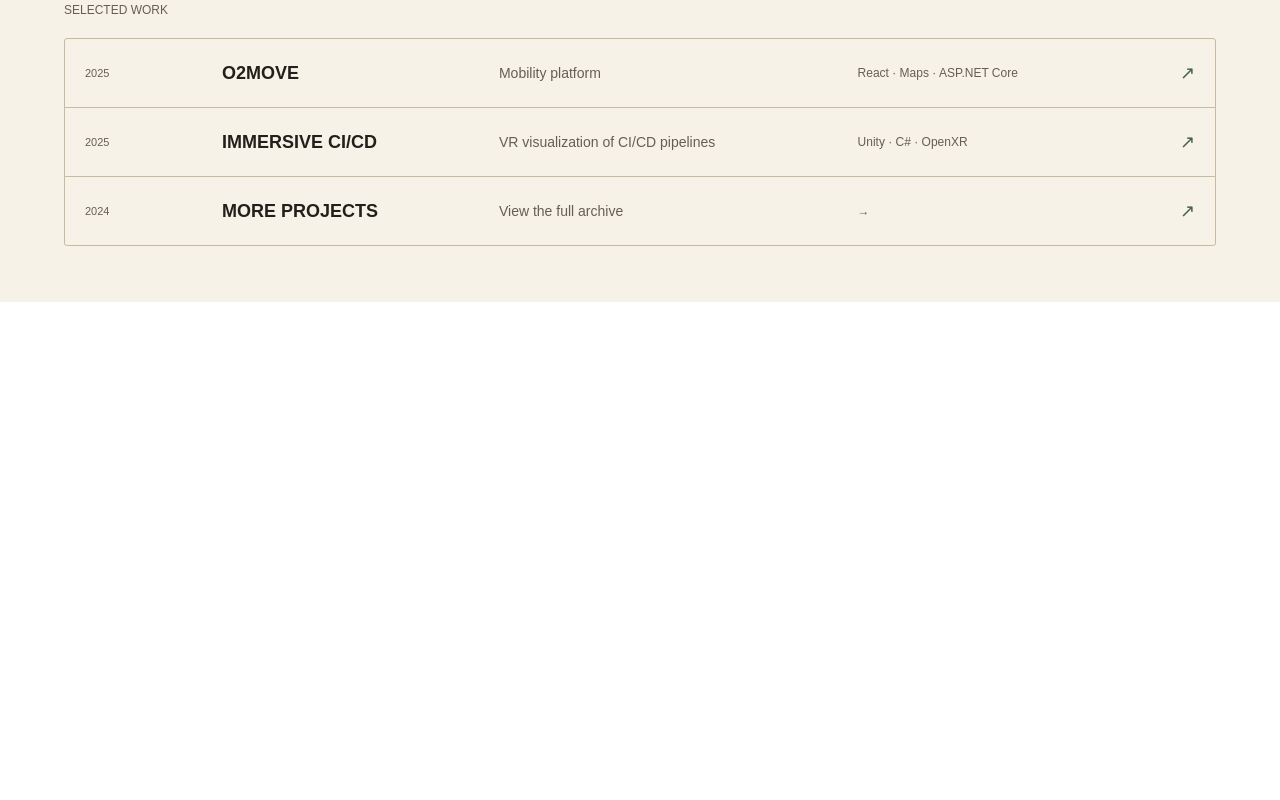
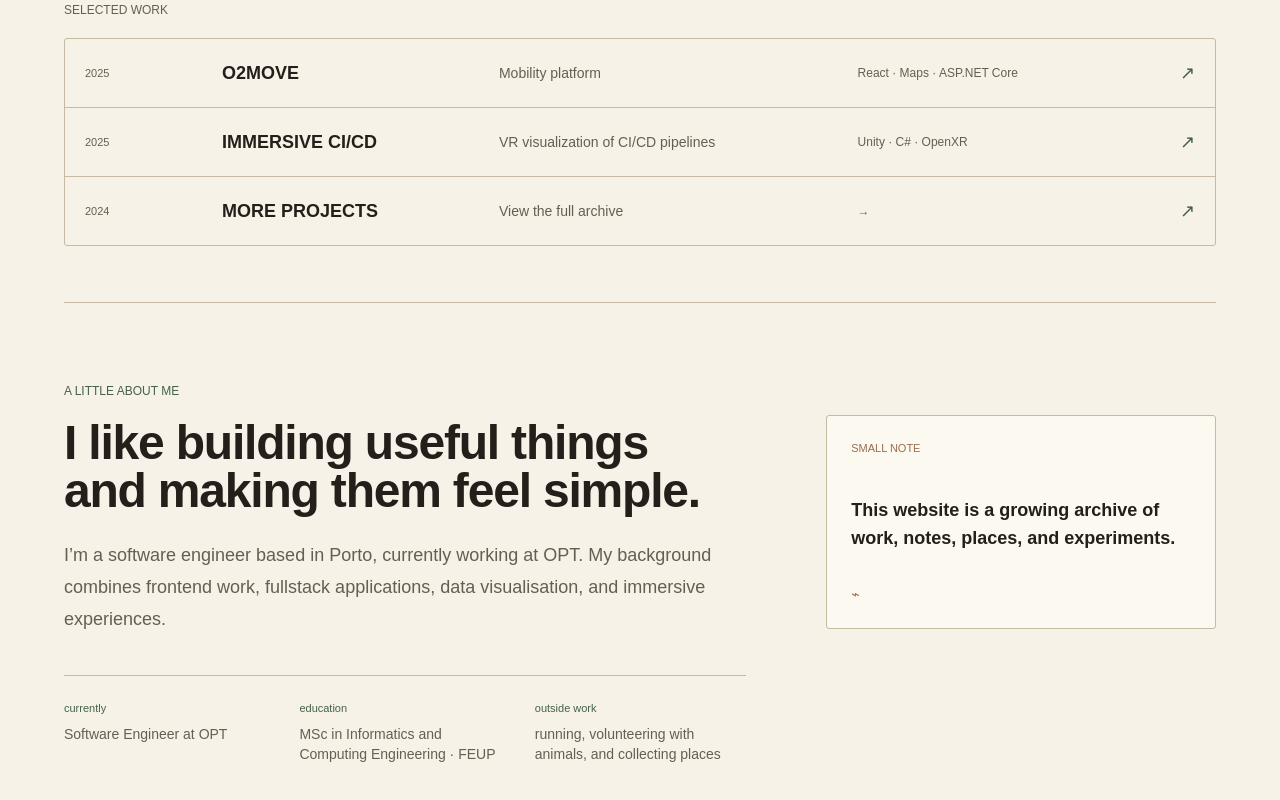
Before and after one commit to anetep/personal-portfolio, a Next.js app: page /en in a window 1280 px wide. Shown: the part 639-1439 px from the top of the page. Before the commit the page ends 941 px from the top, so only its background shows below. Built offline with nearby package versions, Linux system fonts and the light colour scheme.

Commit message:
[About] Added about section

```diff
--- a/app/[locale]/content.ts
+++ b/app/[locale]/content.ts
@@ -53,6 +53,28 @@ export const content = {
         },
       ],
     },
+    about: {
+      eyebrow: "A LITTLE ABOUT ME",
+      title: "I like building useful things and making them feel simple.",
+      description:
+        "I’m a software engineer based in Porto, currently working at OPT. My background combines frontend work, fullstack applications, data visualisation, and immersive experiences.",
+      facts: [
+        {
+          label: "currently",
+          value: "Software Engineer at OPT",
+        },
+        {
+          label: "education",
+          value: "MSc in Informatics and Computing Engineering · FEUP",
+        },
+        {
+          label: "outside work",
+          value: "running, volunteering with animals, and collecting places",
+        },
+      ],
+      noteLabel: "SMALL NOTE",
+      note: "This website is a growing archive of work, notes, places, and experiments.",
+    },
   },
   pt: {
     navigation: {
@@ -100,5 +122,27 @@ export const content = {
         },
       ],
     },
+    about: {
+      eyebrow: "UM POUCO SOBRE MIM",
+      title: "Gosto de criar coisas úteis e de as tornar simples.",
+      description:
+        "Sou engenheira de software no Porto e trabalho atualmente na OPT. Tenho experiência em frontend, aplicações fullstack, visualização de dados e experiências imersivas.",
+      facts: [
+        {
+          label: "ATUALMENTE",
+          value: "Software Engineer na OPT",
+        },
+        {
+          label: "FORMAÇÃO",
+          value: "Mestrado em Engenharia Informática e Computação · FEUP",
+        },
+        {
+          label: "FORA DO TRABALHO",
+          value: "corrida, voluntariado com animais e colecionar lugares",
+        },
+      ],
+      noteLabel: "PEQUENA NOTA",
+      note: "Este site é um arquivo em crescimento de trabalho, notas, lugares e experiências.",
+    },
   },
 } as const;
--- a/app/[locale]/page.tsx
+++ b/app/[locale]/page.tsx
@@ -135,6 +135,52 @@ export default async function Home({
           ))}
         </div>
       </section>
+      <section
+        id="about"
+        className="border-t border-[#c7baa3] py-16 md:py-20"
+      >
+        <div className="grid gap-10 md:grid-cols-[1.4fr_0.8fr] md:gap-20">
+          <div>
+            <p className="text-xs font-medium text-[#45614a]">
+              {copy.about.eyebrow}
+            </p>
+
+            <h2 className="mt-5 max-w-2xl text-3xl font-semibold tracking-tight text-[#241f1a] md:text-5xl">
+              {copy.about.title}
+            </h2>
+
+            <p className="mt-6 max-w-2xl text-lg leading-8 text-[#665e52]">
+              {copy.about.description}
+            </p>
+
+            <dl className="mt-10 grid gap-6 border-t border-[#c7baa3] pt-6 sm:grid-cols-3">
+              {copy.about.facts.map((fact) => (
+                <div key={fact.label}>
+                  <dt className="text-[11px] font-medium text-[#45614a]">
+                    {fact.label}
+                  </dt>
+
+                  <dd className="mt-2 text-sm leading-5 text-[#665e52]">
+                    {fact.value}
+                  </dd>
+                </div>
+              ))}
+            </dl>
+          </div>
+
+          <aside className="self-start rounded-[3px] border border-[#c7baa3] bg-[#fbf9f0] p-6 md:mt-8">
+            <p className="text-[11px] font-medium text-[#996e4d]">
+              {copy.about.noteLabel}
+            </p>
+
+            <p className="mt-10 text-lg font-semibold leading-7 text-[#241f1a]">
+              {copy.about.note}
+            </p>
+
+            <p className="mt-8 text-sm text-[#996e4d]">⌁</p>
+          </aside>
+        </div>
+      </section>
     </main>
   );
 }
```
